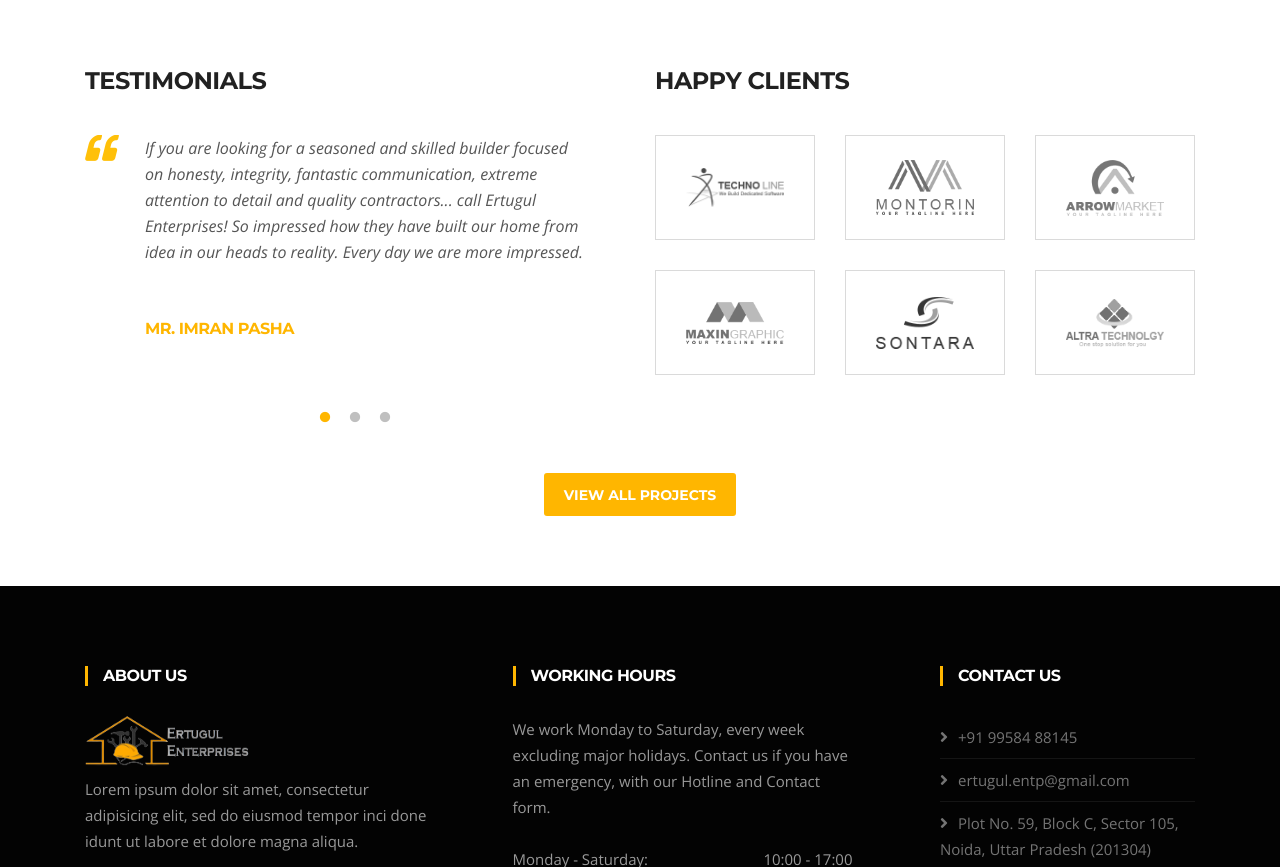
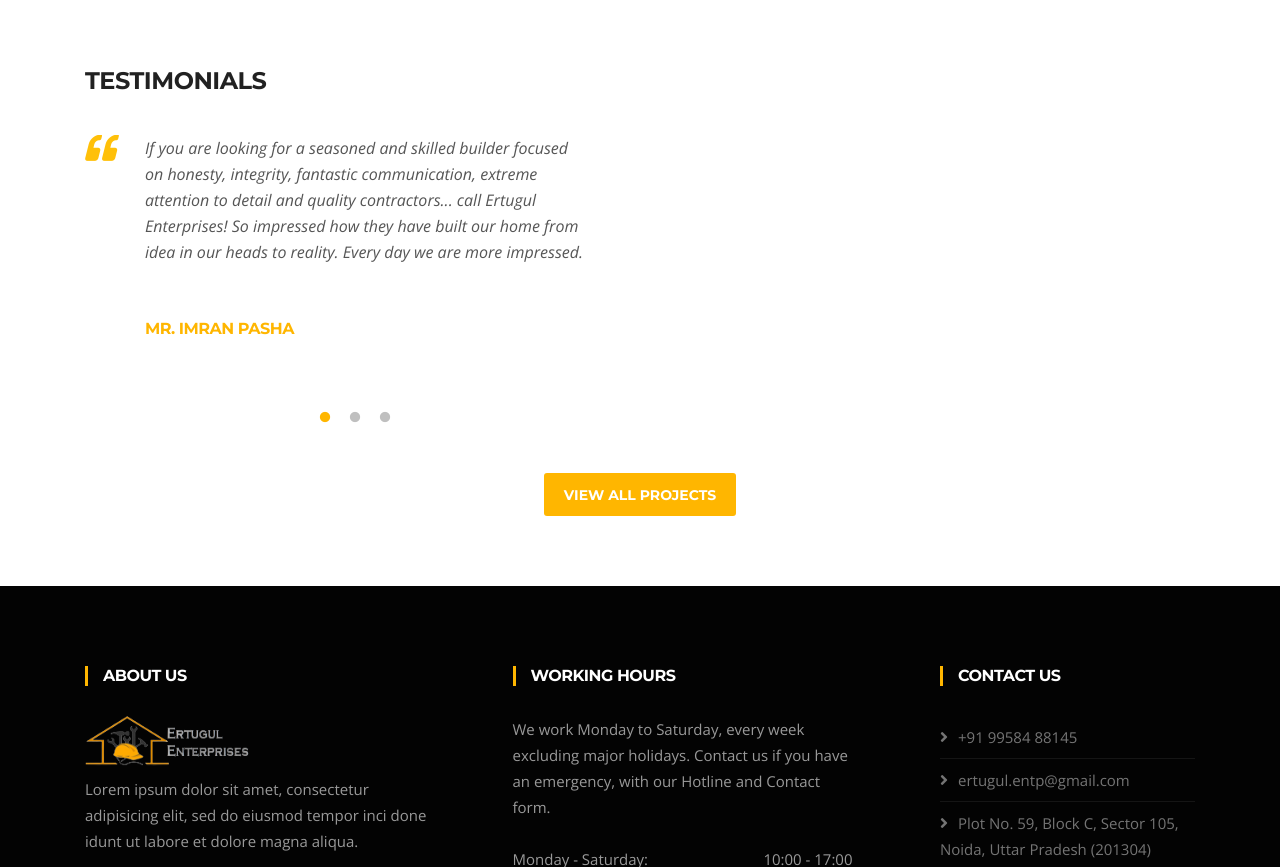
Before and after one commit to ertugul-entp/ertugul-entp.github.io, a plain HTML site: page index.html in a window 1280 px wide. Shown: the part 2243-3110 px from the top of the page. Drawn offline with nearby package versions, Linux system fonts and the light colour scheme; some packages are replaced by stand-ins of ours.

Commit message:
Update index.html

```diff
--- a/index.html
+++ b/index.html
@@ -445,51 +445,6 @@
           <!--/ Testimonial carousel end-->
         </div><!-- Col end -->
 
-        <div class="col-lg-6 mt-5 mt-lg-0">
-
-          <h3 class="column-title">Happy Clients</h3>
-
-          <div class="row all-clients">
-              <div class="col-sm-4 col-6">
-                <figure class="clients-logo">
-                    <a href="#!"><img loading="lazy" class="img-fluid" src="images/clients/client1.png" alt="clients-logo" /></a>
-                </figure>
-              </div><!-- Client 1 end -->
-
-              <div class="col-sm-4 col-6">
-                <figure class="clients-logo">
-                    <a href="#!"><img loading="lazy" class="img-fluid" src="images/clients/client2.png" alt="clients-logo" /></a>
-                </figure>
-              </div><!-- Client 2 end -->
-
-              <div class="col-sm-4 col-6">
-                <figure class="clients-logo">
-                    <a href="#!"><img loading="lazy" class="img-fluid" src="images/clients/client3.png" alt="clients-logo" /></a>
-                </figure>
-              </div><!-- Client 3 end -->
-
-              <div class="col-sm-4 col-6">
-                <figure class="clients-logo">
-                    <a href="#!"><img loading="lazy" class="img-fluid" src="images/clients/client4.png" alt="clients-logo" /></a>
-                </figure>
-              </div><!-- Client 4 end -->
-
-              <div class="col-sm-4 col-6">
-                <figure class="clients-logo">
-                    <a href="#!"><img loading="lazy" class="img-fluid" src="images/clients/client5.png" alt="clients-logo" /></a>
-                </figure>
-              </div><!-- Client 5 end -->
-
-              <div class="col-sm-4 col-6">
-                <figure class="clients-logo">
-                    <a href="#!"><img loading="lazy" class="img-fluid" src="images/clients/client6.png" alt="clients-logo" /></a>
-                </figure>
-              </div><!-- Client 6 end -->
-
-          </div><!-- Clients row end -->
-
-        </div><!-- Col end -->
-
         <div class="col-12">
           <div class="general-btn text-center">
             <a class="btn btn-primary" href="projects.html">View All Projects</a>
```
